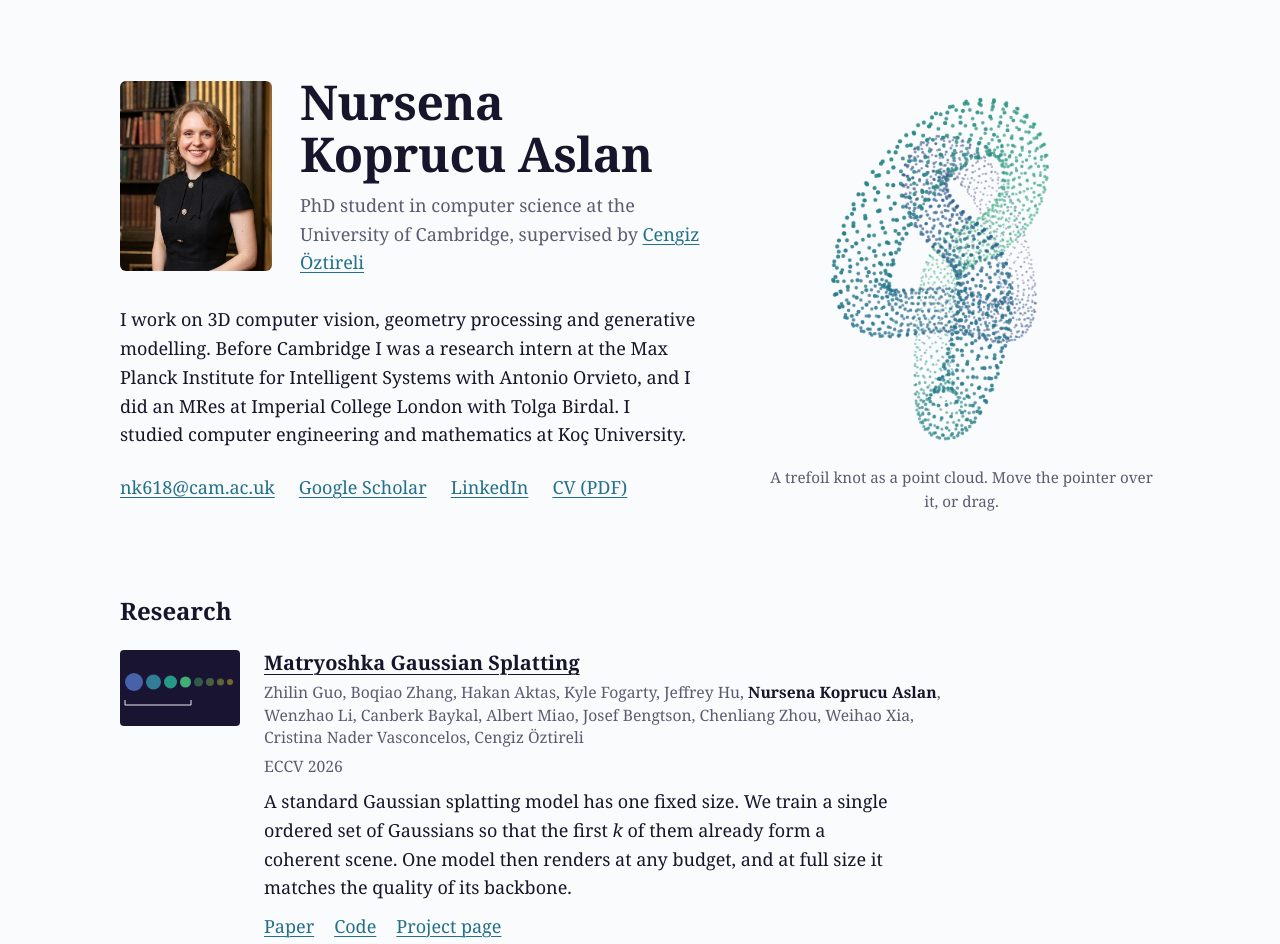
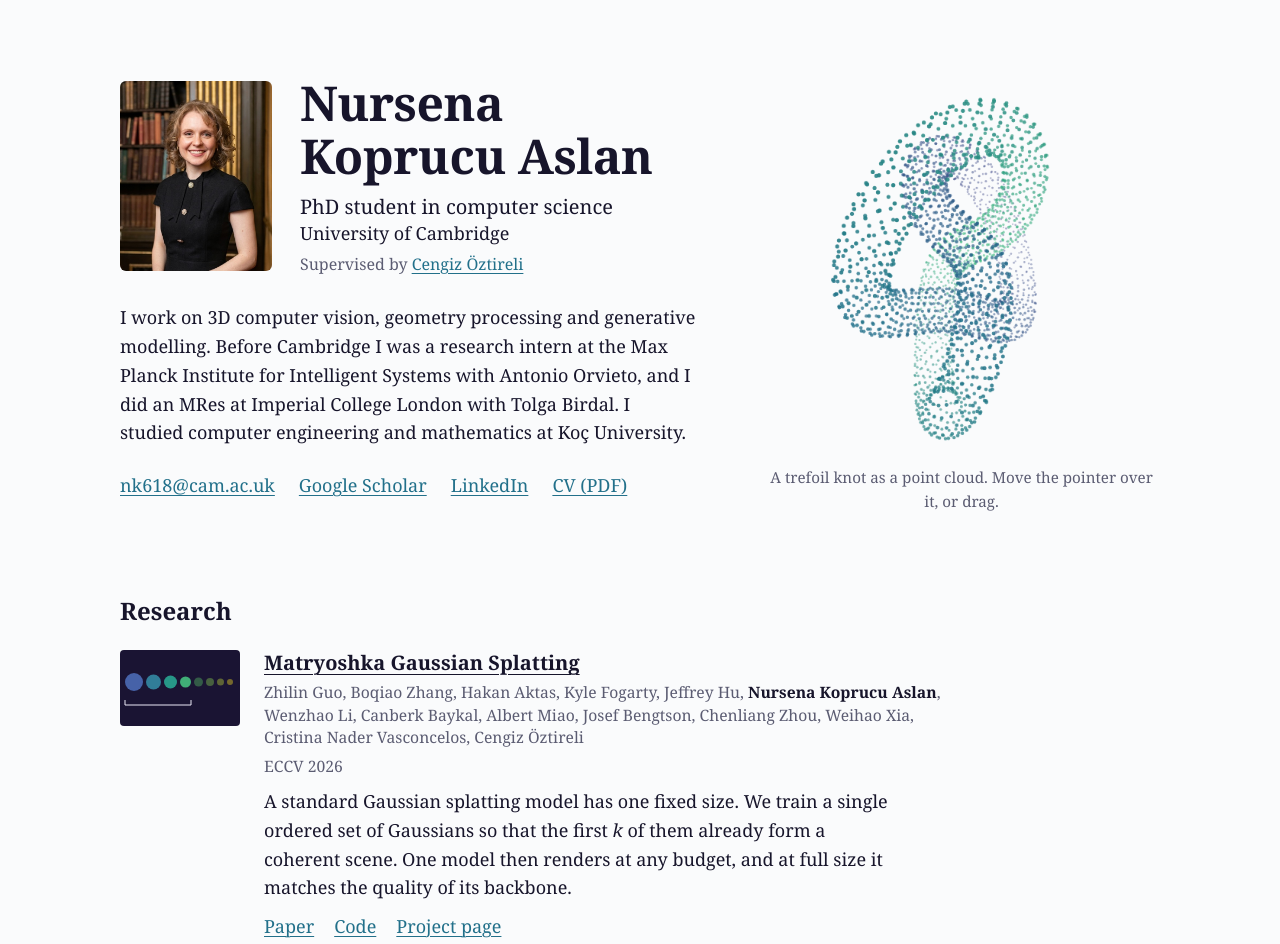
Before and after one commit to NursenaKoprucu/nursenakoprucu.github.io, a plain HTML site: page index.html in a window 1280 px wide. Shown: the top 944 px of the page. Drawn offline with Linux system fonts and the light colour scheme; animation ran at ten frames a second; a web font is replaced by a local one.

Commit message:
Add files via upload

```diff
--- a/index.html
+++ b/index.html
@@ -95,7 +95,10 @@
     letter-spacing: -0.01em;
     margin: 0 0 0.6rem;
   }
-  .role { color: var(--muted); margin: 0; }
+  .role { margin: 0; padding: 0; list-style: none; line-height: 1.35; }
+  .role .position { font-size: 1.25rem; }
+  .role .place { margin-top: 0.1rem; }
+  .role .advisor { color: var(--muted); font-size: 1rem; margin-top: 0.5rem; }
   .hero .bio { max-width: 36rem; }
   .hero .bio p:last-child { margin-bottom: 0; }
   .links { display: flex; flex-wrap: wrap; gap: 0.4rem 1.5rem; margin: 1.5rem 0 0; padding: 0; list-style: none; }
@@ -163,7 +166,11 @@
         <img class="portrait" src="assets/nursena.jpg" width="760" height="701" alt="Portrait of Nursena Koprucu Aslan">
         <div>
           <h1>Nursena Koprucu Aslan</h1>
-          <p class="role">PhD student in computer science at the University of Cambridge, supervised by <a href="https://www.cst.cam.ac.uk/people/aco41">Cengiz Öztireli</a></p>
+          <ul class="role">
+            <li class="position">PhD student in computer science</li>
+            <li class="place">University of Cambridge</li>
+            <li class="advisor">Supervised by <a href="https://www.cst.cam.ac.uk/people/aco41">Cengiz Öztireli</a></li>
+          </ul>
         </div>
       </div>
       <div class="bio">
```
